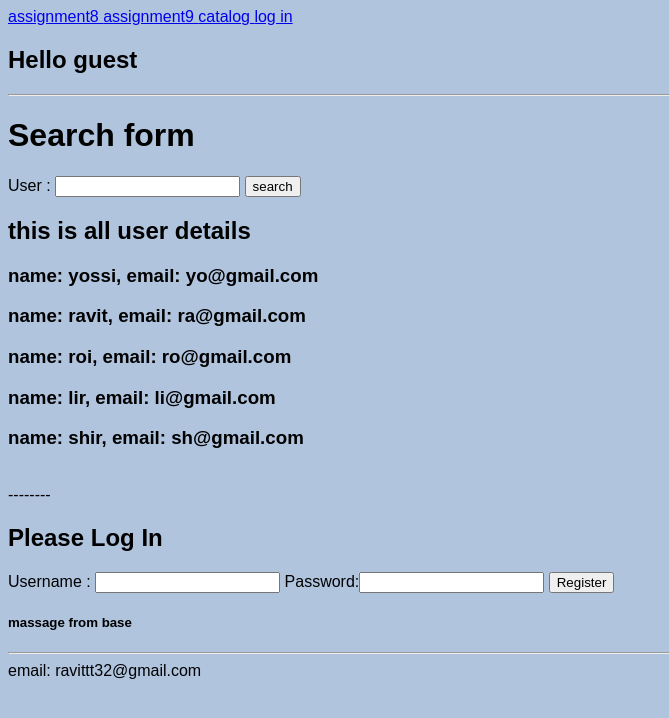
After one commit to ravitamos/flaskProject-lecture8, a Flask app: page /assignment9 in a window 1280 px wide. The commit adds this page. Shown: the top 718 px of the page, without its empty margins (0-669 px from the left). Run offline with Flask 2, Linux system fonts and the light colour scheme.

Commit message:
#update for ex9

```diff
--- a/app.py
+++ b/app.py
@@ -1,9 +1,17 @@
 from flask import Flask, redirect, url_for
 from flask import render_template
+from flask import request
+from flask import session
 
 app = Flask(__name__)
+app.secret_key = '123'
 
-
+users = {'user1': {'name': 'yossi', 'email': 'yo@gmail.com'},
+         'user2': {'name': 'ravit', 'email': 'ra@gmail.com'},
+         'user3': {'name': 'roi', 'email': 'ro@gmail.com'},
+         'user4': {'name': 'lir', 'email': 'li@gmail.com'},
+         'user5': {'name': 'shir', 'email': 'sh@gmail.com'}}
+username=''
 @app.route('/')
 def home_func():  # put application's code here
     #db
@@ -13,12 +21,69 @@ def home_func():  # put application's code here
     else:
         return render_template('index.html')
 
+@app.route('/login', methods=['GET','POST'])
+def login_func():
+    if request.method == 'GET':
+        return render_template('login.html')
+    if request.method == 'POST':
+        username = request.form['username']
+        password = request.form['password']
+        # Db
+        found = True
+        if found:
+            session['username'] = username
+            return redirect(url_for('home_func'))
+        else:
+            return render_template('login.html')
+
 @app.route('/assignment8')
 def about_func():
     #db
     return render_template('assignment8.html', profile={'name': 'ravit', 'second': 'amos'},
                            university='bgu', fav_movies=['Lion king','the Avengers','AVATAR'], hobbies=('art', 'music','FRIEND','sport','animal'))
 
+@app.route('/logout')
+def logout_func():
+    session['username'] = ''
+    return render_template('index.html')
+
+@app.route('/catalog')
+def catalog_func():
+    if 'product' in request.args:
+        product = request.args['product']
+        size = request.args['size']
+        return render_template('catalog.html',p_name=product ,p_size=size)
+    return render_template('catalog.html')
+
+@app.route('/users')
+def users_func():
+    query='select * from users;'
+    user = interact_db(query=query, query_type='fetch')
+    return render_template('users.html')
+
+@app.route('/assignment9', methods=['GET','POST'])
+def ass9_func():
+    user = ''
+    username = ''
+    if request.method == 'GET':
+        if 'user' in request.args:
+                user = request.args['user']
+        return render_template('assignment9.html', p_user=user, dic_users=users, username=username,
+                               request_method=request.method)
+    elif request.method == 'POST':
+        if 'logOutButton' in request.form:
+            session['username'] = ''
+        if 'username' in request.form:
+            username = request.form['username']
+            password = request.form['password']
+            #db
+            found = True
+            if found:
+                session['username'] = username
+                return render_template('assignment9.html', username=username)
+    return render_template('assignment9.html')
+
+
 
 if __name__ == '__main__':
     app.run(debug=True)
--- /dev/null
+++ b/templates/assignment9.html
@@ -0,0 +1,40 @@
+{%  extends 'base.html' %}
+
+{% block title %}assignment9{% endblock %}
+
+{%  block tohen %}
+    <h1> Search form</h1>
+    <form action="/assignment9" method="get">
+        User : <input name="user" type="text" >
+    <input type="submit" value="search">
+    </form>
+    {% if p_user=="" %}
+        <h2> this is all user details</h2>
+        {% for i in dic_users %}
+            <h3> name: {{ dic_users.get(i).get('name') }},{{ " " }} email: {{ dic_users.get(i).get('email') }}<br> </h3>
+        {% endfor %}
+    {% endif %}
+    {% if p_user %}
+            {% if p_user in dic_users %}
+                 <h2> your user's details is {{ dic_users.get(p_user) }}</h2>
+            {% else %}
+                <h2>this user not find</h2>
+            {% endif %}
+    {%  endif %}<br>
+
+    --------
+    {% if session.username %}
+        <h2> Hello, {{ session.username }} </h2>
+        <form action="/assignment9" method="POST">
+            <input name="logOutButton"  type="submit" value="log out">
+        </form>
+    {% else %}
+         <form action="/assignment9" method="POST">
+            <h2> Please Log In</h2>
+            Username : <input name="username" type="text" >
+            Password:<input name="password"  type="text">
+            <input type="submit" value="Register">
+        </form>
+    {% endif %}
+
+{% endblock %}
--- a/templates/header.html
+++ b/templates/header.html
@@ -3,10 +3,24 @@
 <head>
     <meta charset="UTF-8">
     <title>Title</title>
+
 </head>
 <body>
     <header>
         <a href="/assignment8" > assignment8 </a>
+        <a href="/assignment9" > assignment9 </a>
+        <a href="/catalog" > catalog </a>
+        {%  if session.username %}
+            <a href="logout"> log out</a>
+        {% else %}
+            <a href="/login" >log in</a>
+        {% endif %}
+    {%  if session.username  %}
+    <h2> Hello, {{ session.username }} </h2>
+    {% else %}
+        <h2> Hello guest </h2>
+    {% endif %}
+
     </header>
 </body>
 </html>
--- a/templates/index.html
+++ b/templates/index.html
@@ -6,6 +6,8 @@ CV
 {% endblock%}
 
 {% block tohen %}
+    {% set page_name= 'home'%}
+    <h1> welcome , {{ session.username | default('guest',true) }}<h1/>
 
         <div id = "GridContainer">
             <div id= "MyCVHeader">
@@ -69,7 +71,4 @@ CV
 
             </div>
         </div>
-
-
-
 {% endblock %}
```
Also changed, not shown: interact_with_db.py (added, +34 -0 lines), templates/catalog.html (added, +21 -0 lines), templates/login.html (added, +35 -0 lines), templates/users.html (added, +25 -0 lines), static/js/cvjs.js (line endings or trailing spaces).
